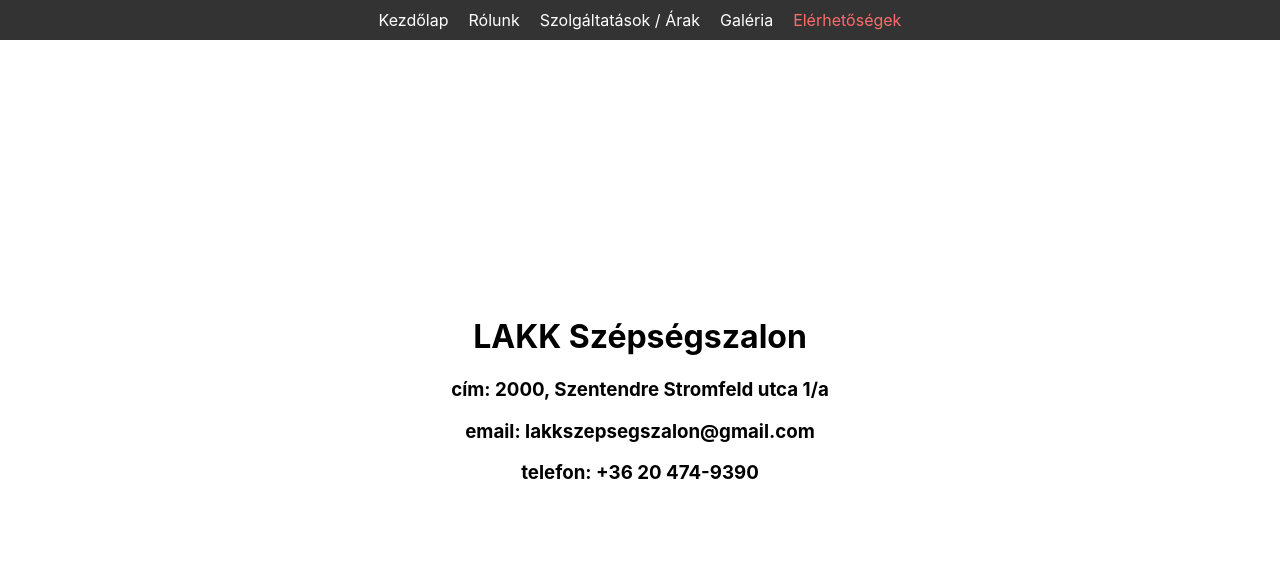
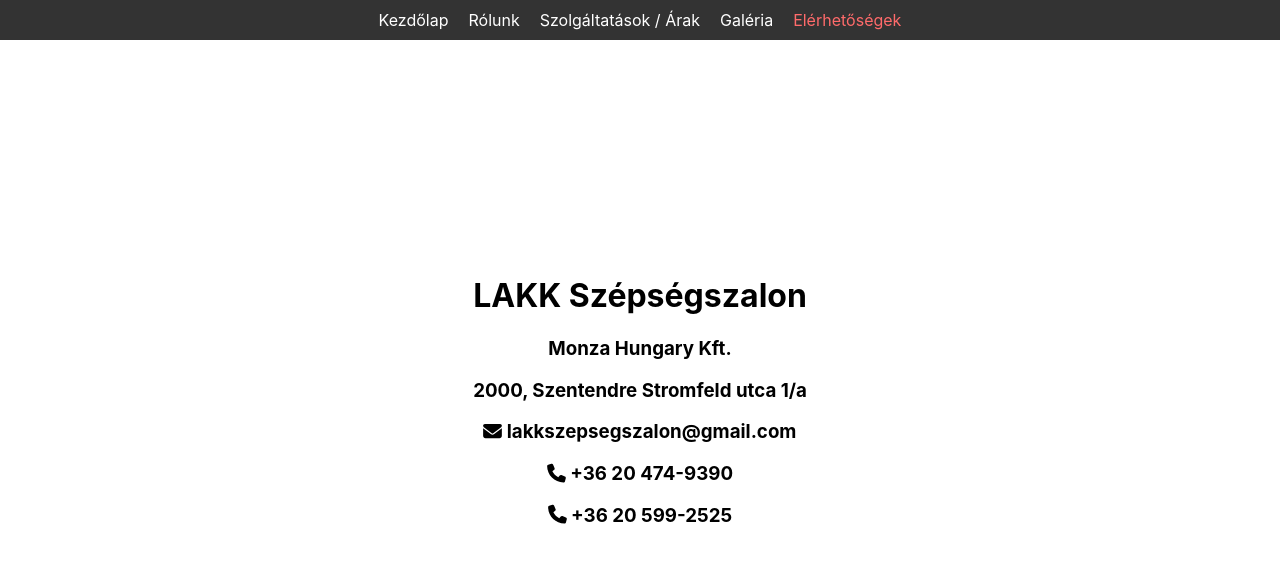
Before and after one commit to hunbp75/Nail, a React (Create React App) app: page /ContactUs in a window 1280 px wide. Shown: the top 562 px of the page. Built offline with nearby package versions, Linux system fonts and the light colour scheme.

Commit message:
working on the ContactUs page

```diff
--- a/src/Pages/ContactUs/ContactUs.jsx
+++ b/src/Pages/ContactUs/ContactUs.jsx
@@ -1,13 +1,23 @@
 import React from "react";
+import { FontAwesomeIcon } from "@fortawesome/react-fontawesome";
+import { faPhone, faEnvelope } from "@fortawesome/free-solid-svg-icons";
 import "./contactus.css";
 
 const ContactUs = () => {
   return (
     <div className="contactus_main">
       <h1>LAKK Szépségszalon</h1>
-      <h3>cím: 2000, Szentendre Stromfeld utca 1/a</h3>
-      <h3>email: lakkszepsegszalon@gmail.com</h3>
-      <h3>telefon: +36 20 474-9390</h3>
+      <h3>Monza Hungary Kft.</h3>
+      <h3>2000, Szentendre Stromfeld utca 1/a</h3>
+      <h3>
+        <FontAwesomeIcon icon={faEnvelope} /> lakkszepsegszalon@gmail.com
+      </h3>
+      <h3>
+        <FontAwesomeIcon icon={faPhone} /> +36 20 474-9390
+      </h3>
+      <h3>
+        <FontAwesomeIcon icon={faPhone} /> +36 20 599-2525
+      </h3>
     </div>
   );
 };
```
